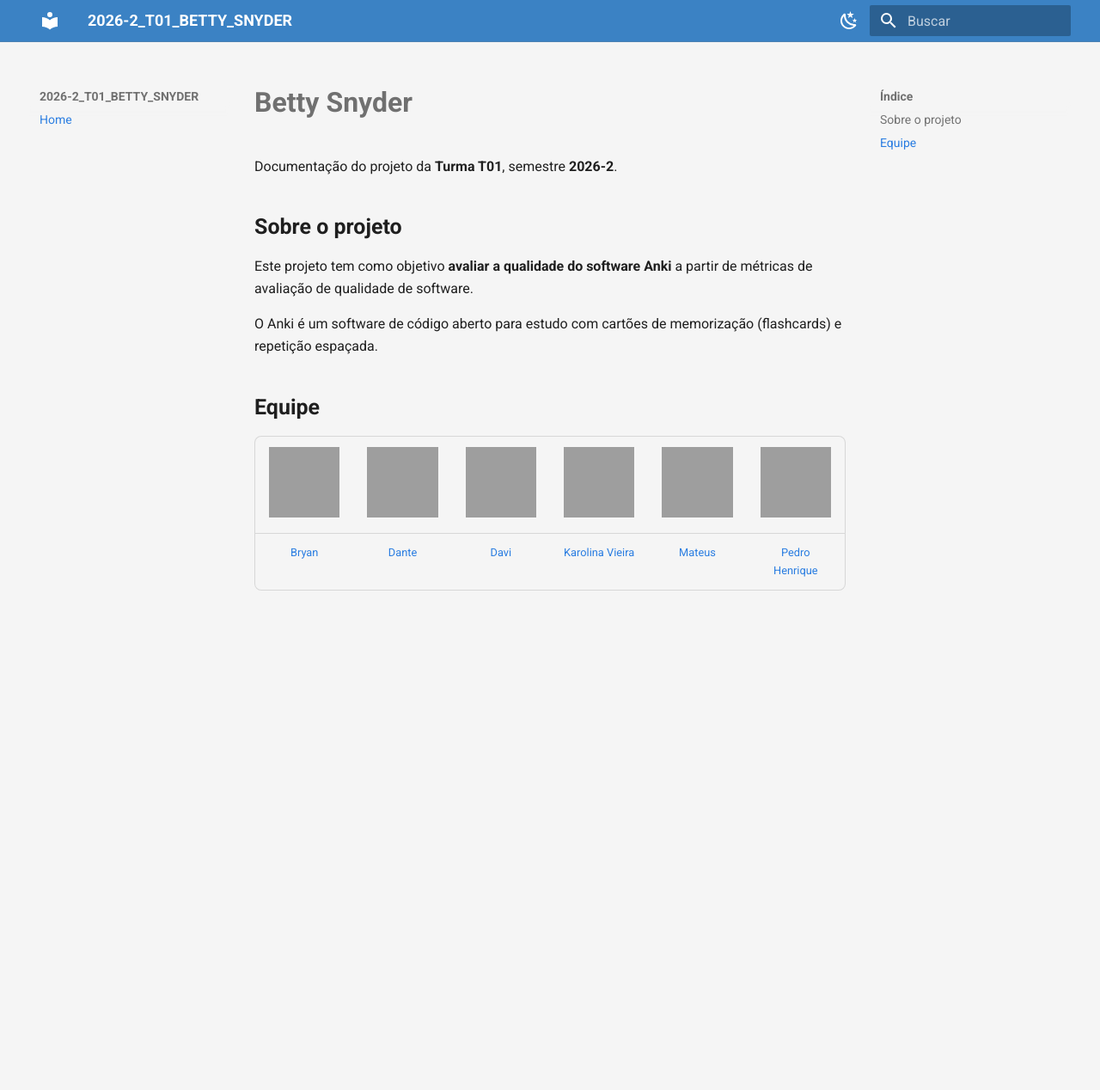
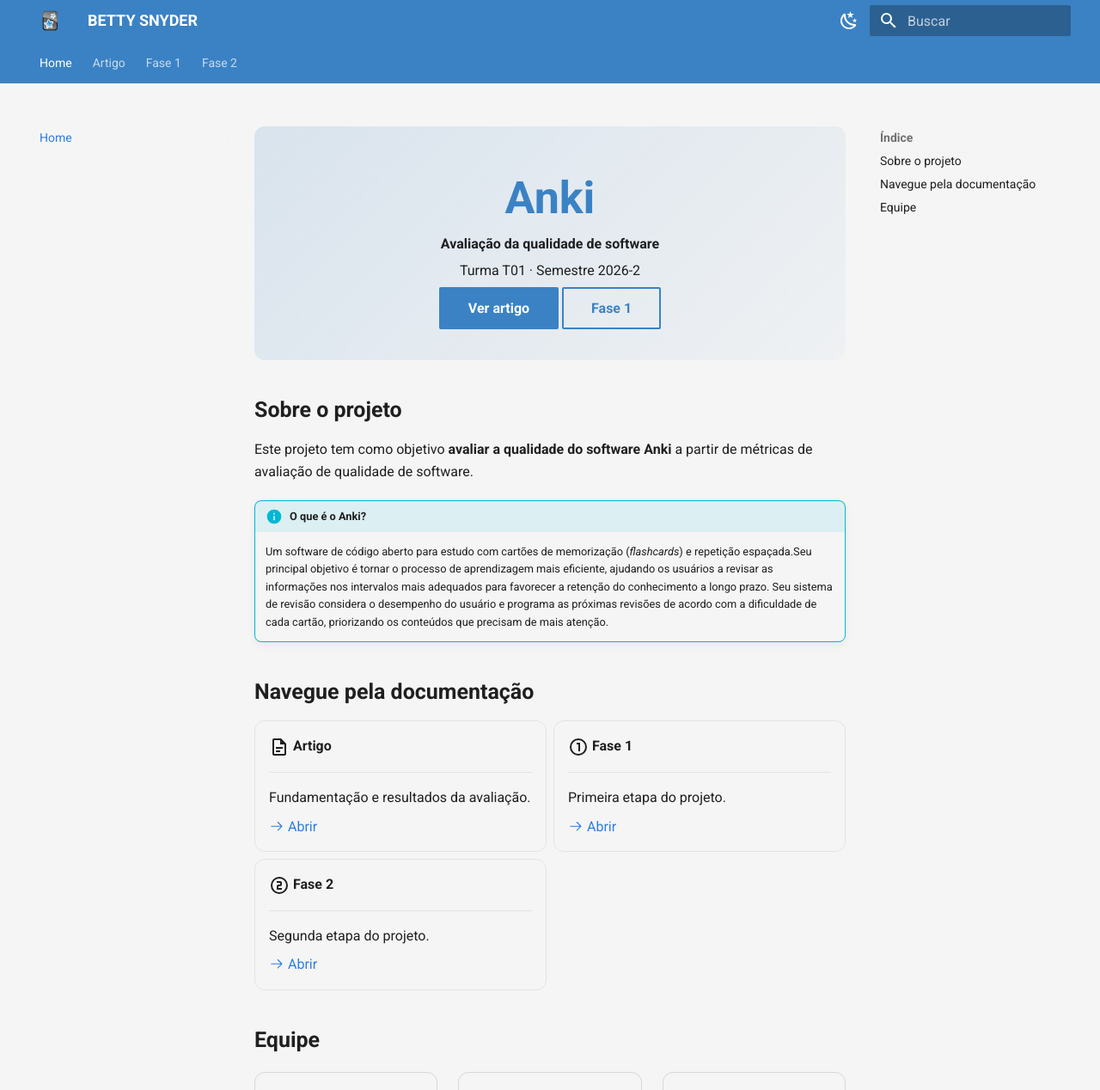
Before and after one commit to FCTE-Qualidade-de-Software-1/2026-2_T01_BETTY_SNYDER, an MkDocs documentation site: the page built from docs/index.md, in a window 1280 px wide and 1400 px high, cut to the strip 0-1268 px from the top of the window. Shown: the whole strip at 86% size. Built offline with MkDocs 1.6.1 and Material for MkDocs 9.7.7, drawn with Linux system fonts in a browser that asks for light colours; grey boxes are pictures that could not be loaded.

Commit message:
Estrutura do projeto

```diff
--- a/docs/index.md
+++ b/docs/index.md
@@ -1,14 +1,60 @@
-# Betty Snyder
+<div class="hero" markdown>
 
-Documentação do projeto da **Turma T01**, semestre **2026-2**.
+# Anki
+
+**Avaliação da qualidade de software**
+
+Turma T01 · Semestre 2026-2
+
+[Ver artigo](artigo.md){ .md-button .md-button--primary }
+[Fase 1](fase1.md){ .md-button }
+
+</div>
 
 ## Sobre o projeto
 
 Este projeto tem como objetivo **avaliar a qualidade do software Anki** a partir de métricas de avaliação de qualidade de software.
 
-O Anki é um software de código aberto para estudo com cartões de memorização (flashcards) e repetição espaçada.
+!!! info "O que é o Anki?"
+    Um software de código aberto para estudo com cartões de memorização (*flashcards*) e repetição espaçada.Seu principal objetivo é tornar o processo de aprendizagem mais eficiente, ajudando os usuários a revisar as informações nos intervalos mais adequados para favorecer a retenção do conhecimento a longo prazo. Seu sistema de revisão considera o desempenho do usuário e programa as próximas revisões de acordo com a dificuldade de cada cartão, priorizando os conteúdos que precisam de mais atenção.
+
+## Navegue pela documentação
+
+<div class="grid cards" markdown>
+
+-   :material-file-document-outline:{ .lg .middle } **Artigo**
+
+    ---
+
+    Fundamentação e resultados da avaliação.
+
+    [:octicons-arrow-right-24: Abrir](artigo.md)
+
+-   :material-numeric-1-circle-outline:{ .lg .middle } **Fase 1**
+
+    ---
+
+    Primeira etapa do projeto.
+
+    [:octicons-arrow-right-24: Abrir](fase1.md)
+
+-   :material-numeric-2-circle-outline:{ .lg .middle } **Fase 2**
+
+    ---
+
+    Segunda etapa do projeto.
+
+    [:octicons-arrow-right-24: Abrir](fase2.md)
+
+</div>
+
 ## Equipe
 
-| <img src="https://github.com/Bryan70897.png" width="150px"> | <img src="https://github.com/dantescarpati.png" width="150px"> | <img src="https://github.com/Davi-Unb.png" width="150px"> | <img src="https://github.com/Karolina91.png" width="150px"> | <img src="https://github.com/siqueira-prog.png" width="150px"> | <img src="https://github.com/Pedro-Henrique3.png" width="150px"> |
-| :---: | :---: | :---: | :---: | :---: | :---: |
-| [Bryan](https://github.com/Bryan70897) | [Dante](https://github.com/dantescarpati) | [Davi](https://github.com/Davi-Unb) | [Karolina Vieira](https://github.com/Karolina91) | [Mateus](https://github.com/siqueira-prog) | [Pedro Henrique](https://github.com/Pedro-Henrique3) |
+<div class="team">
+  <a href="https://github.com/Bryan70897"><img src="https://github.com/Bryan70897.png" alt="Bryan"><span>Bryan</span></a>
+  <a href="https://github.com/dantescarpati"><img src="https://github.com/dantescarpati.png" alt="Dante"><span>Dante</span></a>
+  <a href="https://github.com/Davi-Unb"><img src="https://github.com/Davi-Unb.png" alt="Davi"><span>Davi</span></a>
+  <a href="https://github.com/Karolina91"><img src="https://github.com/Karolina91.png" alt="Karolina Vieira"><span>Karolina Vieira</span></a>
+  <a href="https://github.com/siqueira-prog"><img src="https://github.com/siqueira-prog.png" alt="Mateus"><span>Mateus</span></a>
+  <a href="https://github.com/Pedro-Henrique3"><img src="https://github.com/Pedro-Henrique3.png" alt="Pedro Henrique"><span>Pedro Henrique</span></a>
+</div>
--- a/docs/stylesheets/anki.css
+++ b/docs/stylesheets/anki.css
@@ -1,4 +1,4 @@
-/* ---------- Modo claro (estilo Anki) ---------- */
+
 [data-md-color-scheme="default"] {
   --md-primary-fg-color:        #3b82c4;  /* azul Anki */
   --md-primary-fg-color--light: #6aa3d9;
@@ -51,3 +51,61 @@
 .md-button {
   border-radius: 6px;
 }
+:root {
+  --md-primary-fg-color: #3b82c4;
+  --md-primary-bg-color: #ffffff;
+}
+
+.hero {
+  text-align: center;
+  padding: 2rem 1rem 1.5rem;
+  margin-bottom: 1.5rem;
+  border-radius: 12px;
+  background: linear-gradient(135deg, rgba(59, 130, 196, 0.15), rgba(59, 130, 196, 0.03));
+}
+.hero h1 {
+  margin: 0.5rem 0 0.2rem;
+  font-size: 2.6rem;
+  color: var(--md-primary-fg-color);
+}
+.hero p {
+  margin: 0.3rem 0;
+}
+
+/* ---------- Equipe ---------- */
+.team {
+  display: grid;
+  grid-template-columns: repeat(3, 1fr);
+  gap: 1.2rem;
+  margin-top: 1rem;
+}
+.team a {
+  display: flex;
+  flex-direction: column;
+  align-items: center;
+  gap: 0.6rem;
+  padding: 1.2rem 0.8rem;
+  border-radius: 12px;
+  border: 1px solid rgba(128, 128, 128, 0.25);
+  text-decoration: none;
+  transition: transform 0.2s, box-shadow 0.2s;
+}
+.team a:hover {
+  transform: translateY(-4px);
+  box-shadow: 0 6px 16px rgba(0, 0, 0, 0.15);
+}
+.team img {
+  width: 110px;
+  height: 110px;
+  border-radius: 50%;
+  border: 3px solid var(--md-primary-fg-color);
+  object-fit: cover;
+}
+.team span {
+  font-weight: 600;
+}
+
+
+.md-typeset .grid.cards > ul > li {
+  border-radius: 12px;
+}
--- a/mkdocs.yml
+++ b/mkdocs.yml
@@ -1,10 +1,16 @@
-site_name: 2026-2_T01_BETTY_SNYDER
+site_name: BETTY SNYDER
 site_url: https://2026-2-t01-betty-snyder.readthedocs.io
-
+nav:
+  - Home: index.md
+  - Artigo: artigo.md
+  - Fase 1: fase1.md
+  - Fase 2: fase2.md
 
 theme:
   name: material
   language: pt-BR
+  logo: assets/anki.png
+  favicon: assets/anki.png
   palette:
     - media: "(prefers-color-scheme: light)"
       scheme: default
@@ -22,14 +28,19 @@
         name: Mudar para modo claro
   features:
     - navigation.instant
-    - navigation.sections
+    - navigation.tabs
+    - navigation.tabs.sticky
     - navigation.top
     - search.highlight
     - content.code.copy
 
-nav:
-  - Home: index.md
-
+markdown_extensions:
+  - attr_list
+  - md_in_html
+  - admonition
+  - pymdownx.emoji:
+      emoji_index: !!python/name:material.extensions.emoji.twemoji
+      emoji_generator: !!python/name:material.extensions.emoji.to_svg
 
 extra_css:
   - stylesheets/anki.css
```
Also changed, not shown: README.md (+7 -7 lines), docs/fase1.md (added, +1 -0 lines), docs/artigo.md (added), docs/assets/anki.png (added), docs/fase2.md (added).
